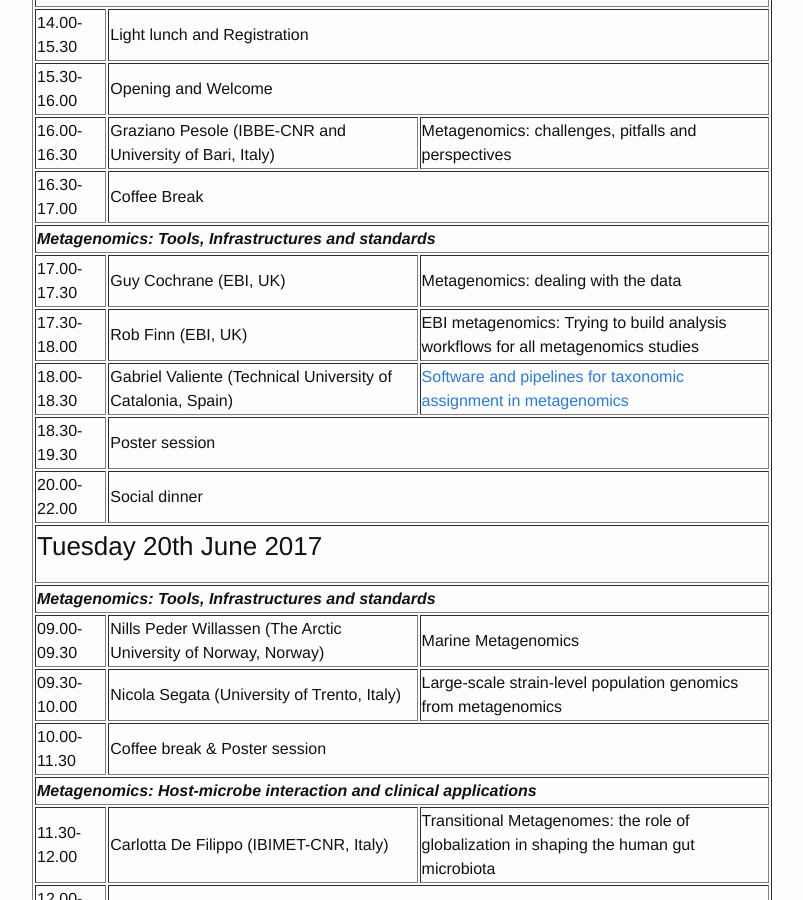
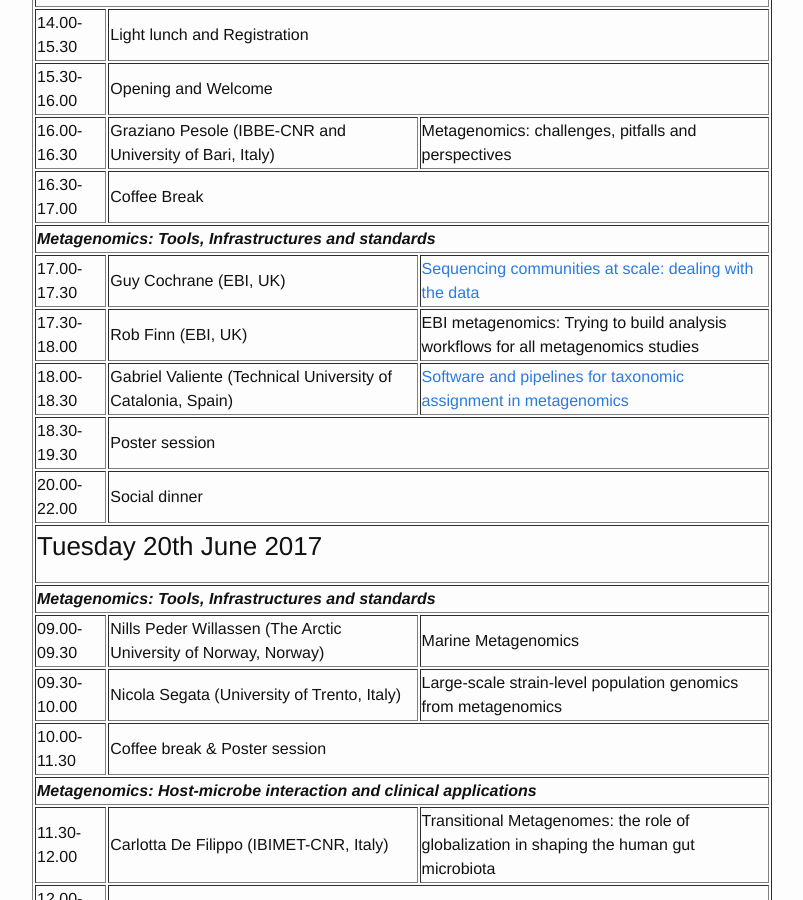
Before and after one commit to ELIXIR-IIB-training/website, a Jekyll site: the page built from _posts/2017-06-19-metagenomics-workshop-and-school-bari.md, in a window 1280 px wide and 900 px high, scrolled down 3649 px. Shown: the whole window, without its empty margins (238-1041 px from the left). Built offline with Jekyll 4.4.1, drawn with Linux system fonts in a browser that asks for light colours.

Commit message:
Change and link to Guy Cochrane Abstract

```diff
--- a/_posts/2017-06-19-metagenomics-workshop-and-school-bari.md
+++ b/_posts/2017-06-19-metagenomics-workshop-and-school-bari.md
@@ -185,7 +185,7 @@ Please note that refunds will only be processed by bank transfer after the works
 <tr>
    <td>17.00-17.30</td>
    <td>Guy Cochrane (EBI, UK) </td>
-   <td>Metagenomics: dealing with the data</td>
+   <td><a href="../../../docs/Guy_Cochrane_Abstract_bari_2017.pdf">Sequencing communities at scale: dealing with the data</a></td>
 </tr>
 <tr>
    <td>17.30-18.00</td>
```
